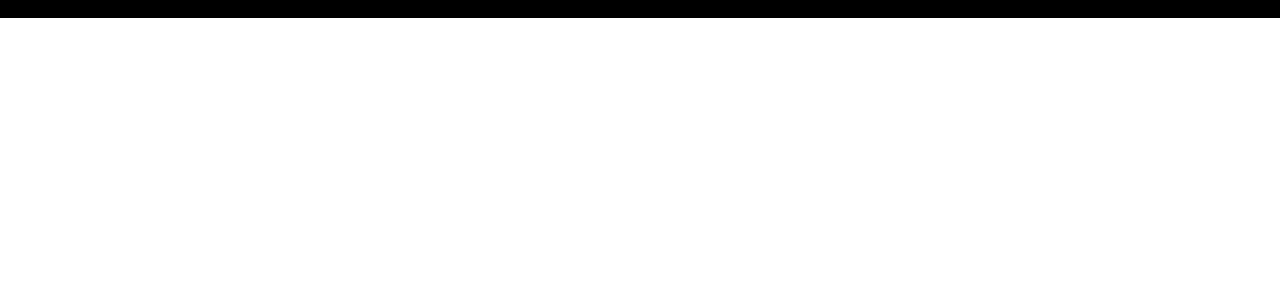
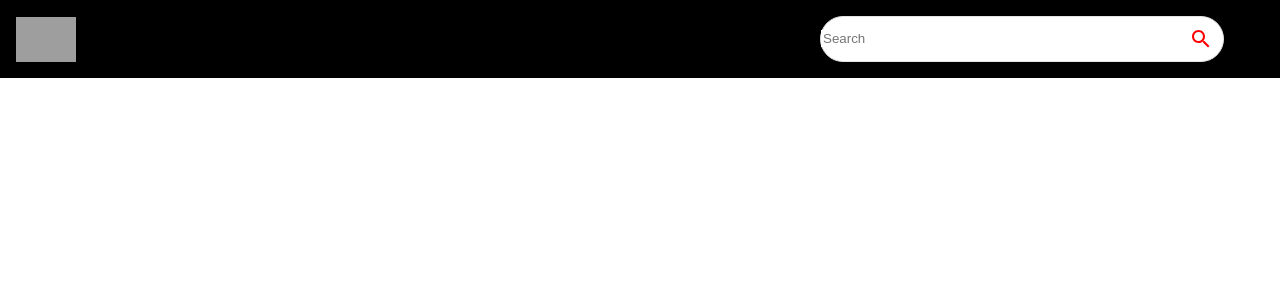
Before and after one commit to Moyosooreoluwa/Youtube-Clone, a React (Create React App) app: page /channel/1 in a window 1280 px wide. Shown: the top 300 px of the page. Built offline with nearby package versions, Linux system fonts and the light colour scheme; grey boxes are pictures that could not be loaded.

Commit message:
Navbar - Search Bar

```diff
--- a/src/components/Feed/Feed.jsx
+++ b/src/components/Feed.jsx
@@ -1,7 +1,7 @@
 import React from 'react';
 
 const Feed = () => {
-  return <div>Feed</div>;
+  return <div></div>;
 };
 
 export default Feed;
--- /dev/null
+++ b/src/components/Navbar.jsx
@@ -0,0 +1,31 @@
+import React from 'react';
+import { Stack } from '@mui/material';
+import { Link } from 'react-router-dom';
+
+import { logo } from '../utils/constants';
+import SearchBar from './SearchBar';
+
+const Navbar = () => {
+  return (
+    <>
+      <Stack
+        direction="row"
+        alignItems="center"
+        p={2}
+        sx={{
+          position: 'sticky',
+          background: '#000',
+          top: 0,
+          justifyContent: 'space-between',
+        }}
+      >
+        <Link to="/" style={{ display: 'flex', alignItems: 'center' }}>
+          <img src={logo} alt="logo" height={45} />
+        </Link>
+        <SearchBar />
+      </Stack>
+    </>
+  );
+};
+
+export default Navbar;
--- a/src/components/Navbar/Navbar.jsx
+++ /dev/null
@@ -1,7 +0,0 @@
-import React from 'react';
-
-const Navbar = () => {
-  return <div>Navbar</div>;
-};
-
-export default Navbar;
--- /dev/null
+++ b/src/components/SearchBar.jsx
@@ -0,0 +1,34 @@
+import React from 'react';
+import { Paper, IconButton } from '@mui/material';
+import SearchIcon from '@mui/icons-material/Search';
+
+const SearchBar = () => {
+  return (
+    <>
+      <Paper
+        component="form"
+        onSubmit={() => {}}
+        sx={{
+          borderRadius: 20,
+          border: '1px solid #e3e3e3',
+          p1: 2,
+          boxShadow: 'none',
+          mr: { sm: 5 },
+        }}
+      >
+        <input
+          className="search-bar"
+          placeholder="Search"
+          value=""
+          onChange={() => {}}
+          sx={{ mr: '10px' }}
+        />{' '}
+        <IconButton type="submit" sx={{ p: '10px', color: 'red' }}>
+          <SearchIcon />
+        </IconButton>
+      </Paper>
+    </>
+  );
+};
+
+export default SearchBar;
--- /dev/null
+++ b/src/utils/constants.js
@@ -0,0 +1,44 @@
+import MusicNoteIcon from '@mui/icons-material/MusicNote';
+import HomeIcon from '@mui/icons-material/Home';
+import CodeIcon from '@mui/icons-material/Code';
+import OndemandVideoIcon from '@mui/icons-material/OndemandVideo';
+import SportsEsportsIcon from '@mui/icons-material/SportsEsports';
+import LiveTvIcon from '@mui/icons-material/LiveTv';
+import SchoolIcon from '@mui/icons-material/School';
+import FaceRetouchingNaturalIcon from '@mui/icons-material/FaceRetouchingNatural';
+import CheckroomIcon from '@mui/icons-material/Checkroom';
+import GraphicEqIcon from '@mui/icons-material/GraphicEq';
+import TheaterComedyIcon from '@mui/icons-material/TheaterComedy';
+import FitnessCenterIcon from '@mui/icons-material/FitnessCenter';
+import DeveloperModeIcon from '@mui/icons-material/DeveloperMode';
+
+export const logo = 'https://i.ibb.co/681j21P/youtube-logo-png-2073.png';
+
+export const categories = [
+  { name: 'New', icon: <HomeIcon /> },
+  { name: 'JS Mastery', icon: <CodeIcon /> },
+  { name: 'Coding', icon: <CodeIcon /> },
+  { name: 'ReactJS', icon: <CodeIcon /> },
+  { name: 'NextJS', icon: <CodeIcon /> },
+  { name: 'Music', icon: <MusicNoteIcon /> },
+  { name: 'Education', icon: <SchoolIcon /> },
+  { name: 'Podcast', icon: <GraphicEqIcon /> },
+  { name: 'Movie', icon: <OndemandVideoIcon /> },
+  { name: 'Gaming', icon: <SportsEsportsIcon /> },
+  { name: 'Live', icon: <LiveTvIcon /> },
+  { name: 'Sport', icon: <FitnessCenterIcon /> },
+  { name: 'Fashion', icon: <CheckroomIcon /> },
+  { name: 'Beauty', icon: <FaceRetouchingNaturalIcon /> },
+  { name: 'Comedy', icon: <TheaterComedyIcon /> },
+  { name: 'Gym', icon: <FitnessCenterIcon /> },
+  { name: 'Crypto', icon: <DeveloperModeIcon /> },
+];
+
+export const demoThumbnailUrl =
+  'https://i.ibb.co/rHqGrfK/BECOME-A-MILLIONAIRE-IN-72-HOURS.png';
+export const demoChannelUrl = '/channel/UCmXmlB4-HJytD7wek0Uo97A';
+export const demoVideoUrl = '/video/GDa8kZLNhJ4';
+export const demoChannelTitle = 'Moyosoore. AI';
+export const demoVideoTitle = 'Become a Millionaire in 72 Houts';
+export const demoProfilePicture =
+  'https://i.ibb.co/XxQKfDq/Profile-Picture.png';
```
Also changed, not shown: src/App.js (+7 -5 lines), src/components/ChannelInfo.jsx (renamed from src/components/ChannelInfo/ChannelInfo.jsx), src/components/SearchFeed.jsx (renamed from src/components/SearchFeed/SearchFeed.jsx), src/components/VideoInfo.jsx (renamed from src/components/VideoInfo/VideoInfo.jsx).
